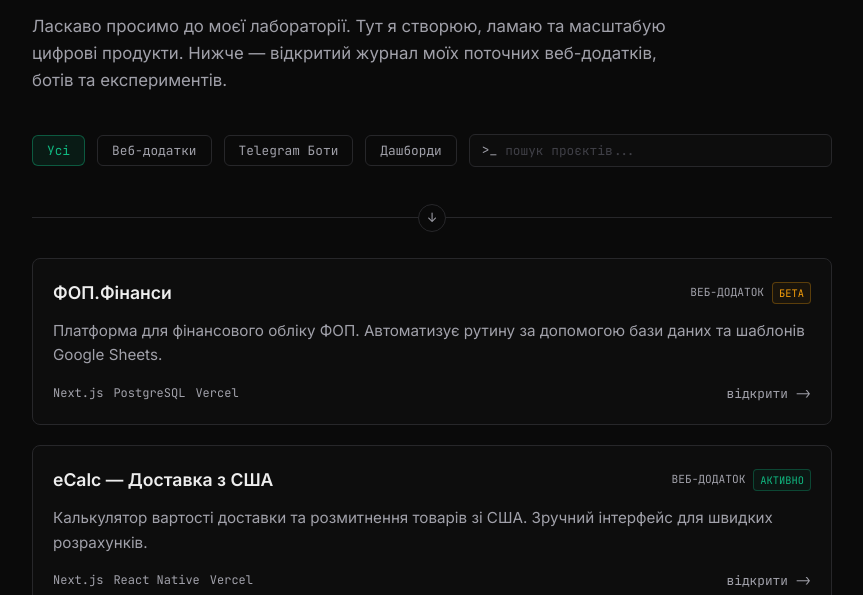
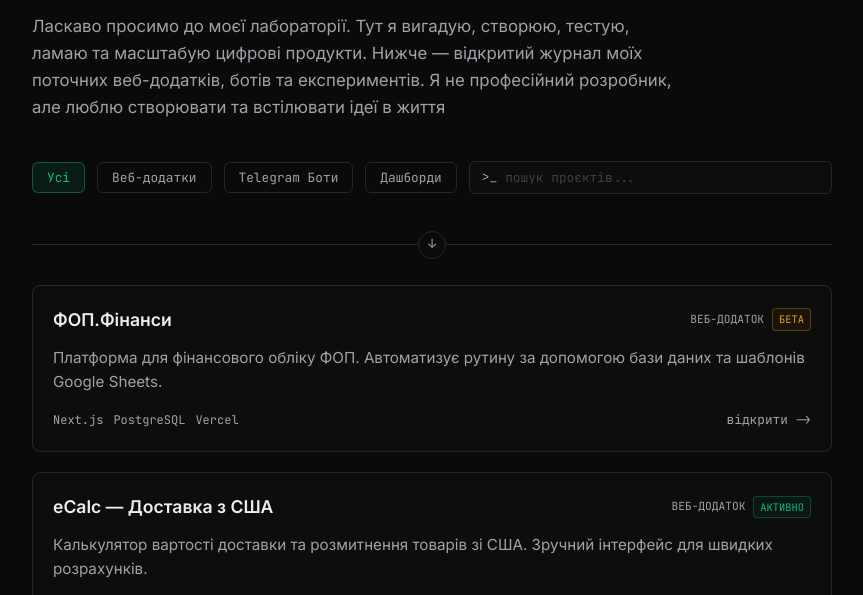
Before and after one commit to serhii-labs/serhii-labs.github.io, a plain HTML site: page index.html in a window 1280 px wide. Shown: the part 197-792 px from the top of the page, without its empty margins (208-1071 px from the left). Drawn offline with Linux system fonts and the light colour scheme.

```diff
--- a/index.html
+++ b/index.html
@@ -269,7 +269,7 @@
         <!-- Hero -->
         <header class="hero">
             <h1 id="hero-title">Digital Workspace & Log</h1>
-            <p id="hero-desc">Welcome to my lab. This is where I build, break, and scale digital products. Below is a live log of my current experiments, web apps, and bots. Built in public.</p>
+            <p id="hero-desc">Welcome to my lab. This is where I brainstorm, build, test, break, and scale digital products. Below is an open log of my current web apps, bots, and experiments. I’m not a professional developer, but I love creating and bringing ideas to life.</p>
         </header>
 
         <!-- Toolbar -->
@@ -346,7 +346,7 @@
             uk: {
                 statusText: 'СТАТУС: <span>БУДУЮ НОВЕ</span>',
                 heroTitle: 'Цифрова Лабораторія & Журнал',
-                heroDesc: 'Ласкаво просимо до моєї лабораторії. Тут я створюю, ламаю та масштабую цифрові продукти. Нижче — відкритий журнал моїх поточних веб-додатків, ботів та експериментів.',
+                heroDesc: 'Ласкаво просимо до моєї лабораторії. Тут я вигадую, створюю, тестую, ламаю та масштабую цифрові продукти. Нижче — відкритий журнал моїх поточних веб-додатків, ботів та експериментів. Я не професійний розробник, але люблю створювати та встілювати ідеї в життя',
                 filters: { all: 'Усі', web: 'Веб-додатки', bot: 'Telegram Боти', dash: 'Дашборди' },
                 searchPlaceholder: 'пошук проєктів...',
                 btnLang: 'EN',
```
